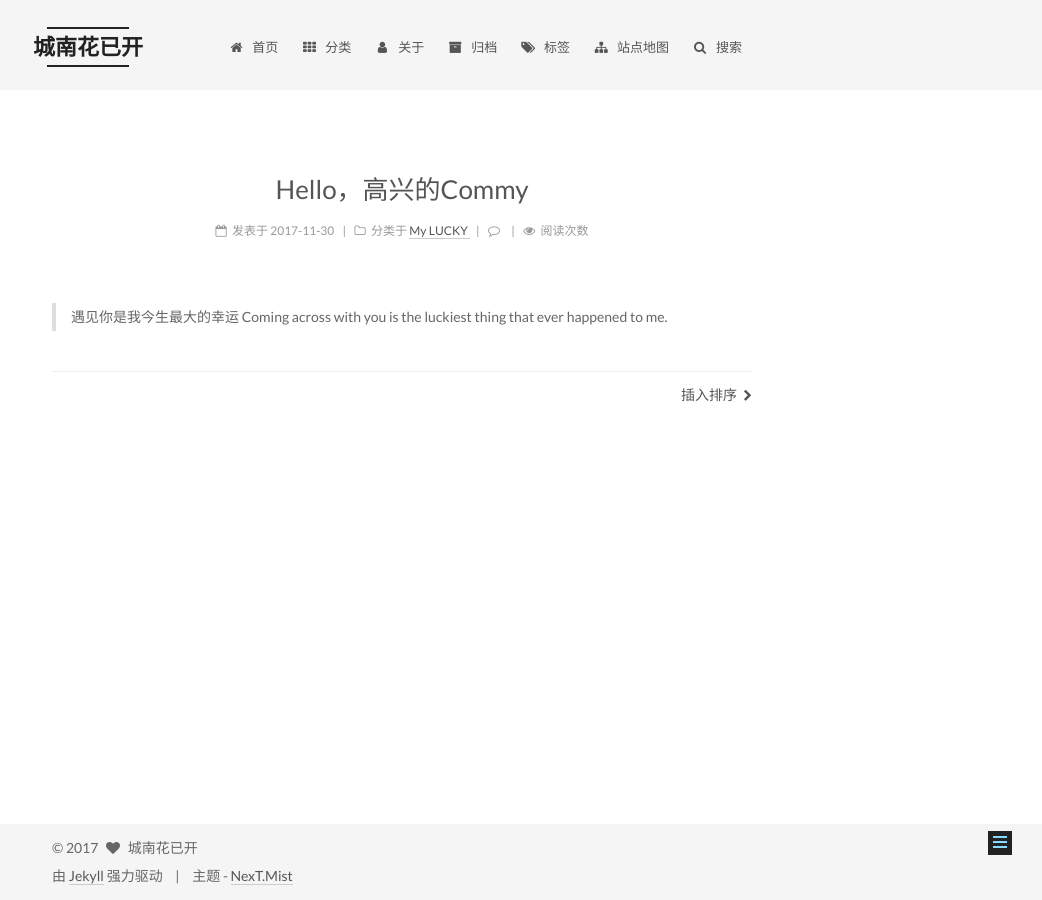
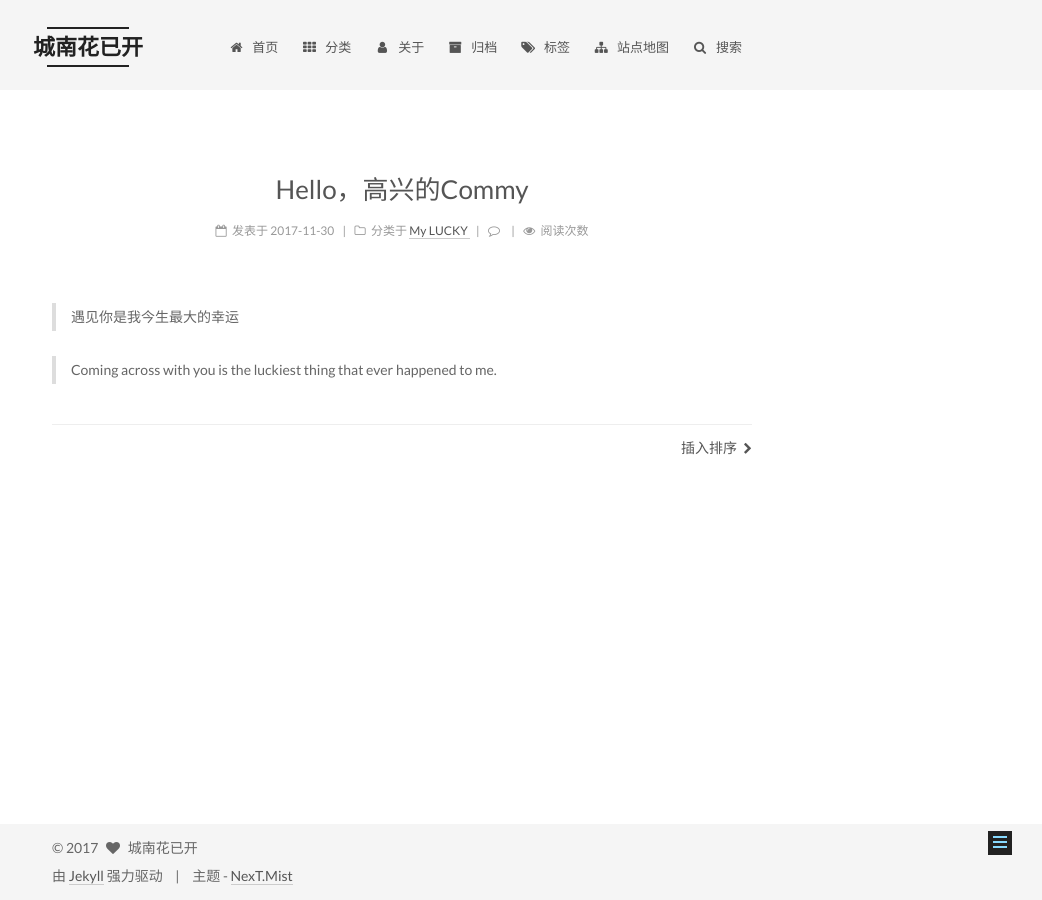
Before and after one commit to 176wer/176wer.github.io, a Jekyll site: the page built from _posts/2017-11-30-喜欢你的城南花已开.md, in a window 1280 px wide. Shown: the whole page, without its empty margins (238-1280 px from the left). Built offline with Jekyll 4.4.1, drawn with Linux system fonts in a browser that asks for light colours; comment, search, counter and statistics services are not loaded.

```diff
--- a/_posts/2017-11-30-喜欢你的城南花已开.md
+++ b/_posts/2017-11-30-喜欢你的城南花已开.md
@@ -8,4 +8,5 @@ tags:
 
 
 > 遇见你是我今生最大的幸运
-Coming across with you is the luckiest thing that ever happened to me.
+
+>Coming across with you is the luckiest thing that ever happened to me.
```
